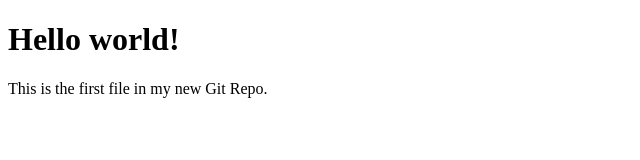
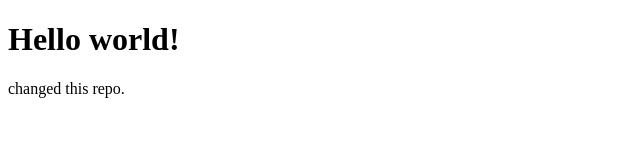
Before and after one commit to subramanyam12/practice, a plain HTML site: page index.html in a window 1280 px wide. Shown: the whole page, without its empty margins (0-640 px from the left). Drawn offline with Linux system fonts and the light colour scheme.

Commit message:
changing index.html

```diff
--- a/index.html
+++ b/index.html
@@ -6,7 +6,7 @@
 <body>
 
 <h1>Hello world!</h1>
-<p>This is the first file in my new Git Repo.</p>
+<p>changed this repo.</p>
 
 </body>
 </html>
```
